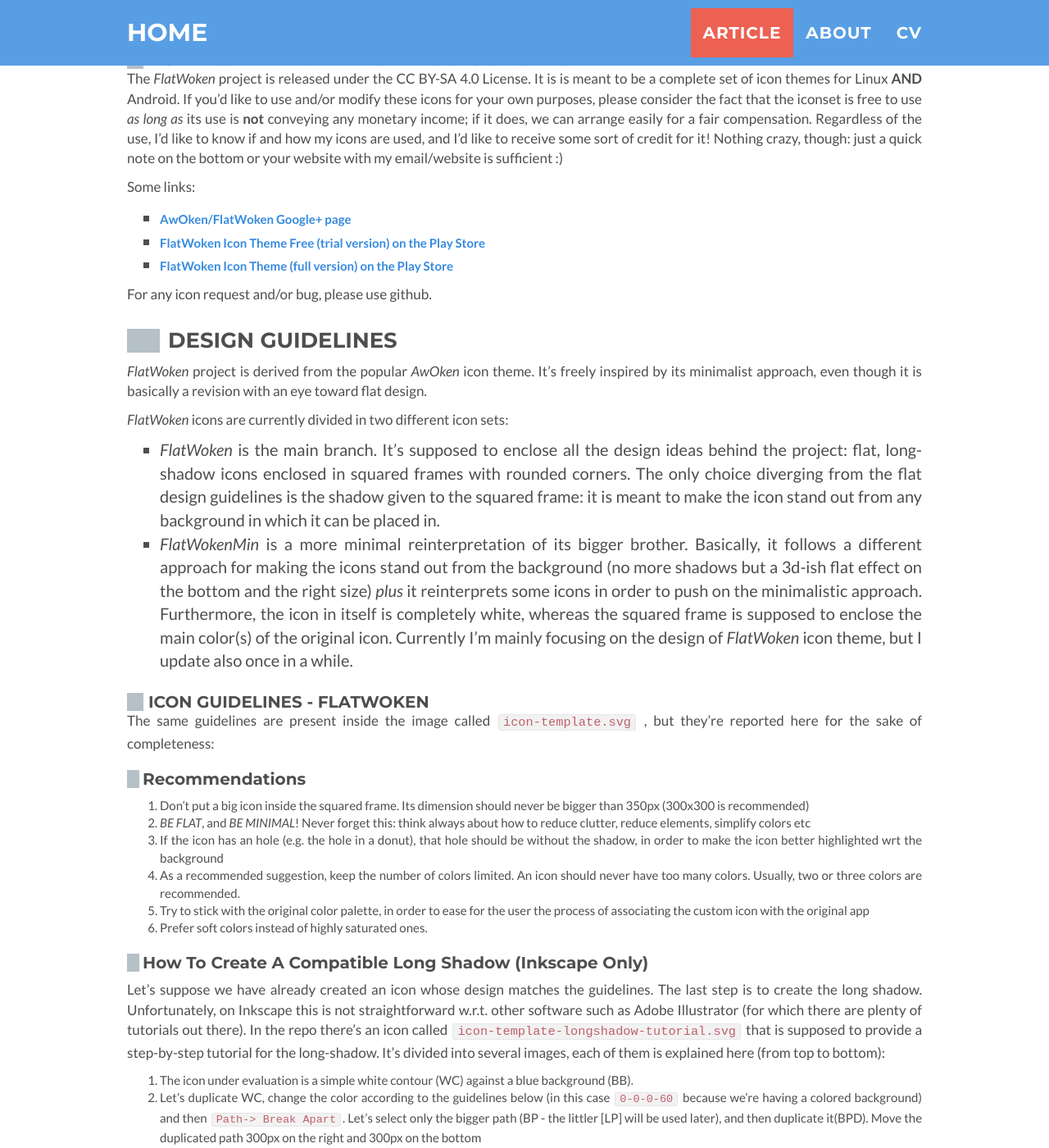
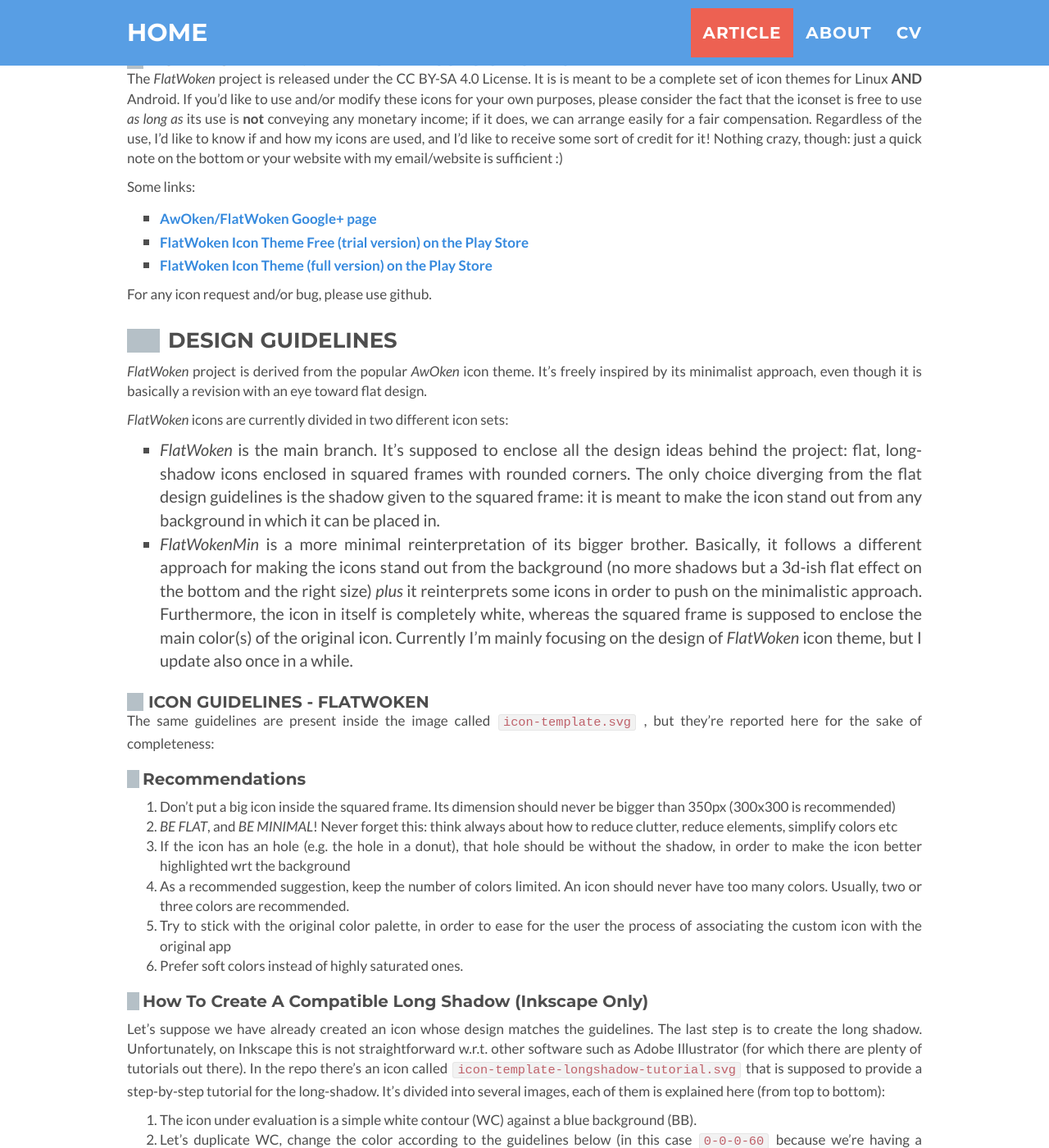
Before and after one commit to alecive/alecive.github.io, a Jekyll site: the page built from _posts/2014-07-13-FlatWoken-icons.md, in a window 1280 px wide and 1400 px high, scrolled down 883 px. Shown: the whole window at 82% size. Built offline with Jekyll 4.4.1, drawn with Linux system fonts in a browser that asks for light colours.

Commit message:
Ref #1 little fix to ols and uls

```diff
--- a/_includes/css/main.css
+++ b/_includes/css/main.css
@@ -339,13 +339,13 @@
 #article li p {
     margin-top: 10px;
     margin-bottom: 10px;
-    font-size: 0.75em;
+    font-size: 0.85em;
     color: #{{ site.color.articletext }};
 }
 
 #article li a,
 #article ol li {
-    font-size: 0.75em;
+    font-size: 0.85em;
 }
 
 #article a {
```
